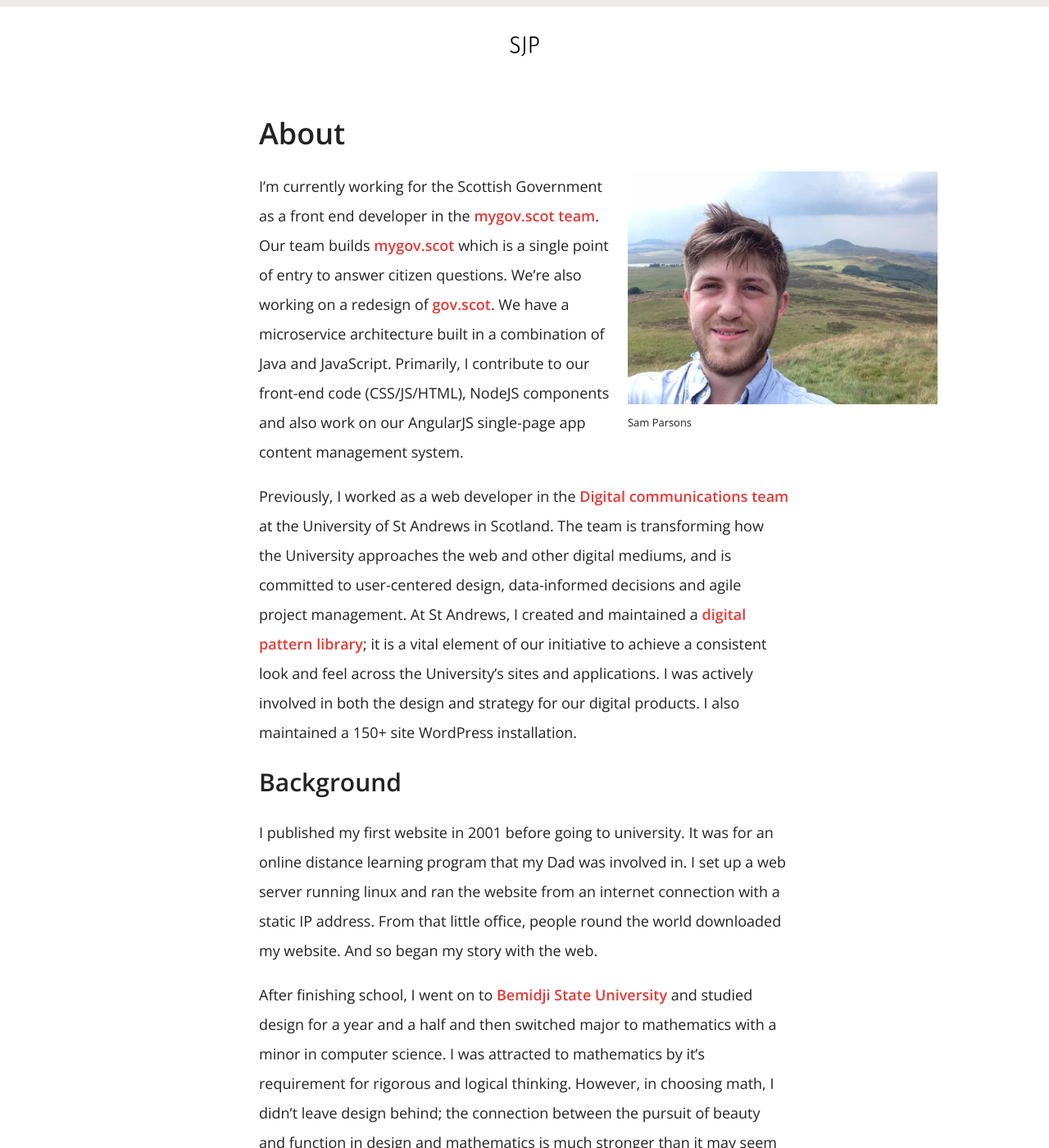
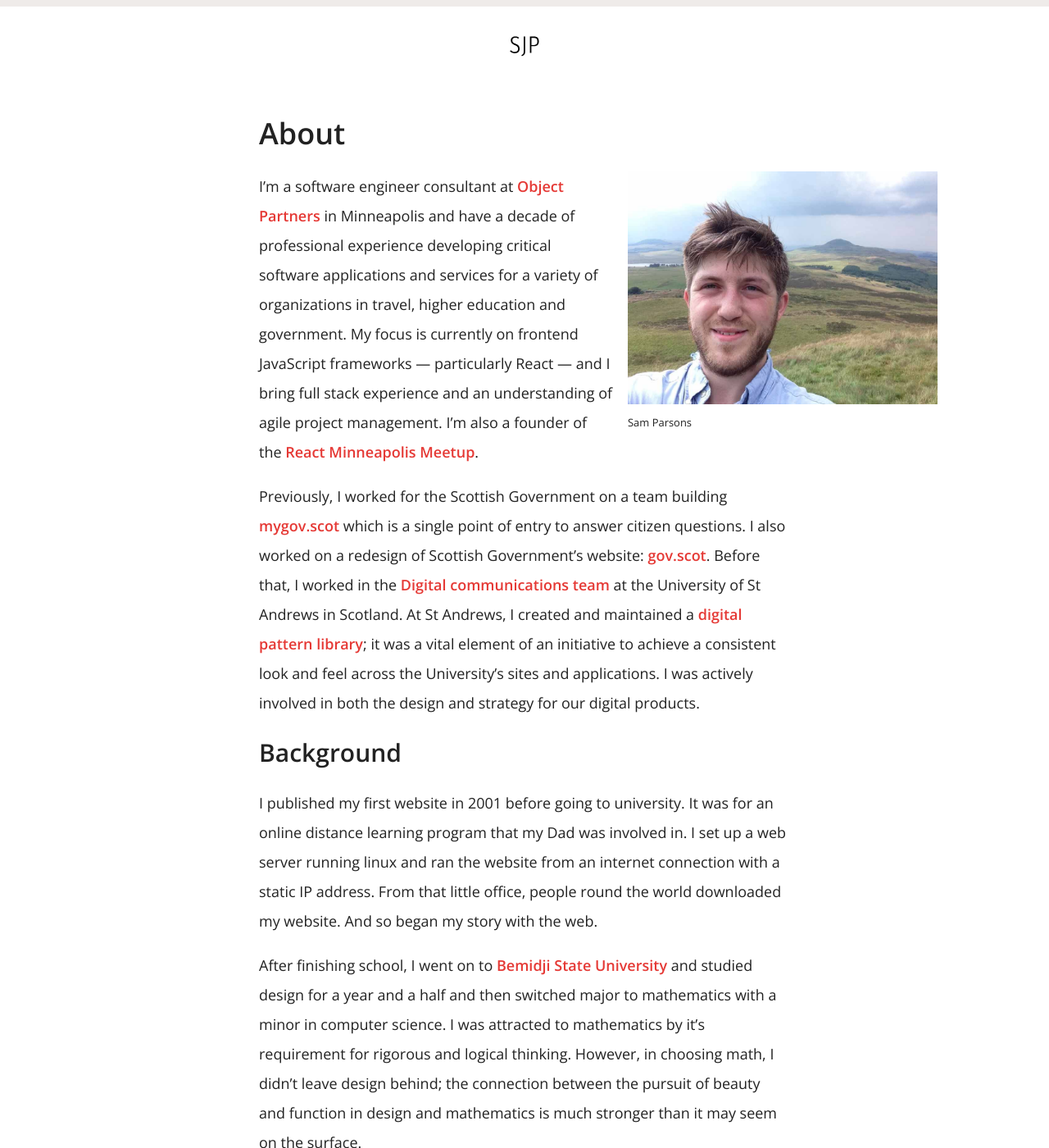
Before and after one commit to sjparsons/sjparsons.com, a Jekyll site: the page built from about.md, in a window 1280 px wide and 1400 px high. Shown: the whole window at 82% size. Built offline with Jekyll 4.4.1, drawn with Linux system fonts in a browser that asks for light colours; some of the changed text lies outside the part shown.

Commit message:
Update bio

```diff
--- a/about.md
+++ b/about.md
@@ -12,14 +12,10 @@ permalink: /about/
     </figure>
 </aside>
 
-I'm currently working for the Scottish Government as a front end developer in the [mygov.scot team](http://inside.mygov.scot/). Our team builds [mygov.scot](https://www.mygov.scot) which is a
-single point of entry to answer citizen questions. We're also working on a
-redesign of [gov.scot](http://www.gov.scot). We have a microservice
-architecture built in a combination of Java and JavaScript. Primarily, I contribute to
-our front-end code (CSS/JS/HTML), NodeJS components and also work on our AngularJS single-page
-app content management system.
+I'm a software engineer consultant at [Object Partners](https://objectpartners.com/) in Minneapolis and have a decade of professional experience developing critical software applications and services for a variety of organizations in travel, higher education and government. My focus is currently on frontend JavaScript frameworks &mdash; particularly React &mdash; and I bring full stack experience and an understanding of agile project management. I'm also a founder of the [React Minneapolis Meetup](https://meetup.com/React-Minneapolis-Meetup/).
 
-Previously, I worked as a web developer in the [Digital communications team](http://digitalcommunications.wp.st-andrews.ac.uk/) at the University of St Andrews in Scotland. The team is transforming how the University approaches the web and other digital mediums, and is committed to user-centered design, data-informed decisions and agile project management. At St Andrews, I created and maintained a [digital pattern library](http://digitalcommunications.wp.st-andrews.ac.uk/2015/06/16/an-introduction-to-the-digital-pattern-library/); it is a vital element of our initiative to achieve a consistent look and feel across the University’s sites and applications. I was actively involved in both the design and strategy for our digital products. I also maintained a 150+ site WordPress installation.
+Previously, I worked for the Scottish Government on a team building [mygov.scot](https://www.mygov.scot) which is a
+single point of entry to answer citizen questions. I also worked on a redesign of Scottish Government's website: [gov.scot](http://www.gov.scot). Before that, I worked in the [Digital communications team](http://digitalcommunications.wp.st-andrews.ac.uk/) at the University of St Andrews in Scotland. At St Andrews, I created and maintained a [digital pattern library](http://digitalcommunications.wp.st-andrews.ac.uk/2015/06/16/an-introduction-to-the-digital-pattern-library/); it was a vital element of an initiative to achieve a consistent look and feel across the University’s sites and applications. I was actively involved in both the design and strategy for our digital products.
 
 
 ## Background
@@ -37,5 +33,3 @@ All through my undergraduate degree I worked as a student for the Bemidji State
 Working at the University was engaging. Our team was small: two developers, myself included. We were responsible for creating and maintaining all websites for the University, building web applications, and maintaining application configuration for the web servers. My role was both wide and deep. I continued to hone and develop my HTML, CSS, and JavaScript skills while also picking up skills building numerous web applications and web services. I drove the initiative to build a new responsive homepage for the University. I also liaised with people across the entire institution, building relationships that were crucial to my personal development and the success of my work. Problem-solving and brainstorming became my everyday tools.
 
 During my time at the University I also had several opportunities to teach *Introduction to Web Programming* and *Advanced Web Programming* in the Computer Science program -- 3rd year, 3000-level classes.
-
-In 2014, I began work at the University of St Andrews in Scotland as a web developer. As a part of the Digital communications team I have been able to apply my significant experience in web development to help lead the technical aspects of the digital transformation we’re engaged in. My work involved liaising with web site and application developers across the University to understand and meet design needs of their applications. The work included a blend of technical expertise, design and people skills. I acquired agile project management methodologies and received training in both project management and business analysis.
```
